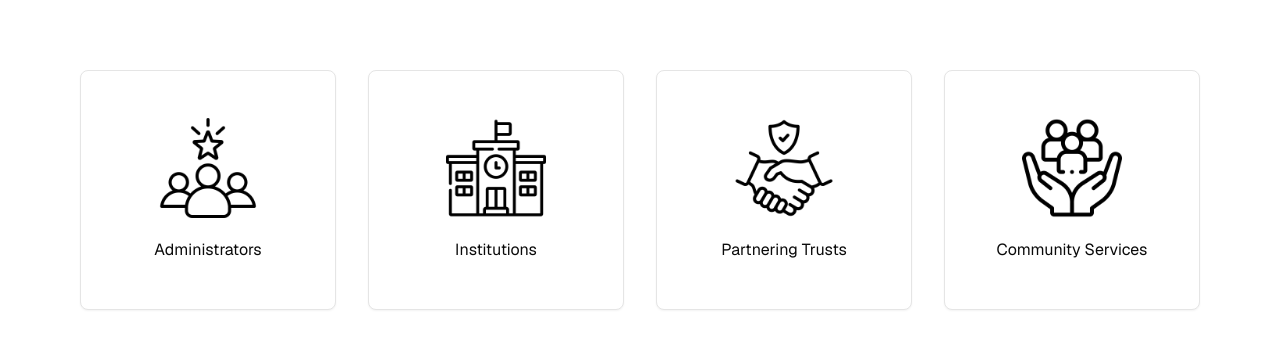
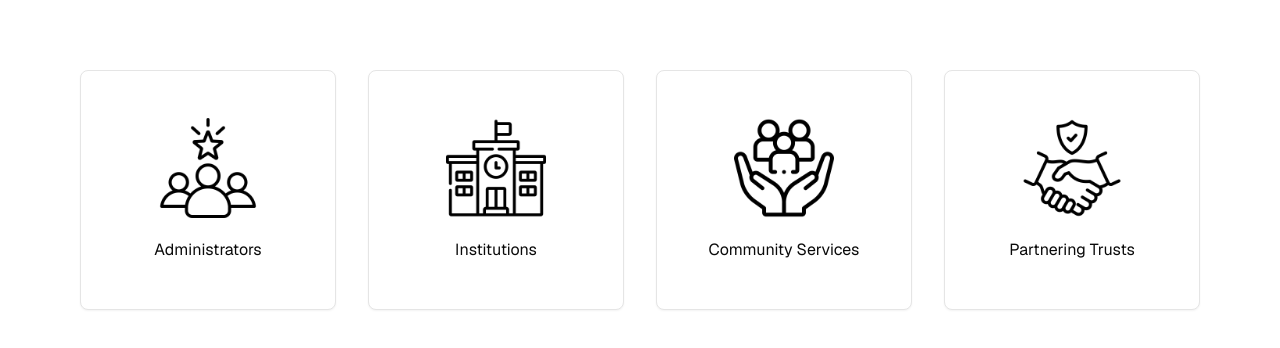
Before and after one commit to SkTomsi/moccb-projects, a Next.js app: page / in a window 1280 px wide. Shown: the part 978-1326 px from the top of the page. Built offline with nearby package versions, Linux system fonts and the light colour scheme.

Commit message:
v2: update cards

```diff
--- a/src/app/page.tsx
+++ b/src/app/page.tsx
@@ -28,14 +28,14 @@ export const categories = [
 		icon: "/school.png",
 	},
 	{
+		name: "Community Services",
+		href: "/community-services",
+		icon: "/social.png",
+	},
+	{
 		name: "Partnering Trusts",
 		href: "/partnering-trusts",
 		icon: "/trust.png",
-	},
-	{
-		name: "Community Services",
-		href: "/community-services",
-		icon: "/social.png",
 	},
 ];
 
```
